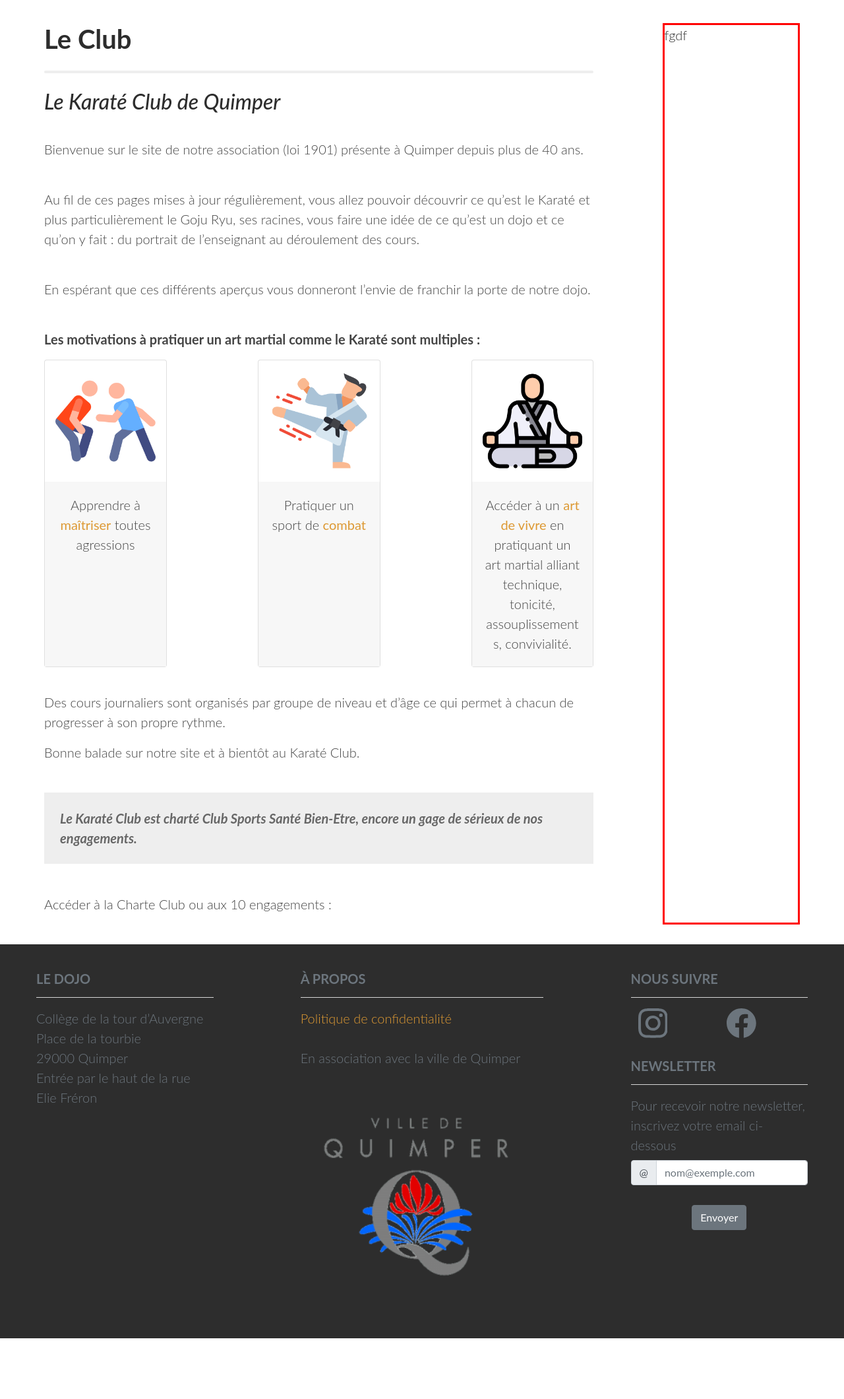
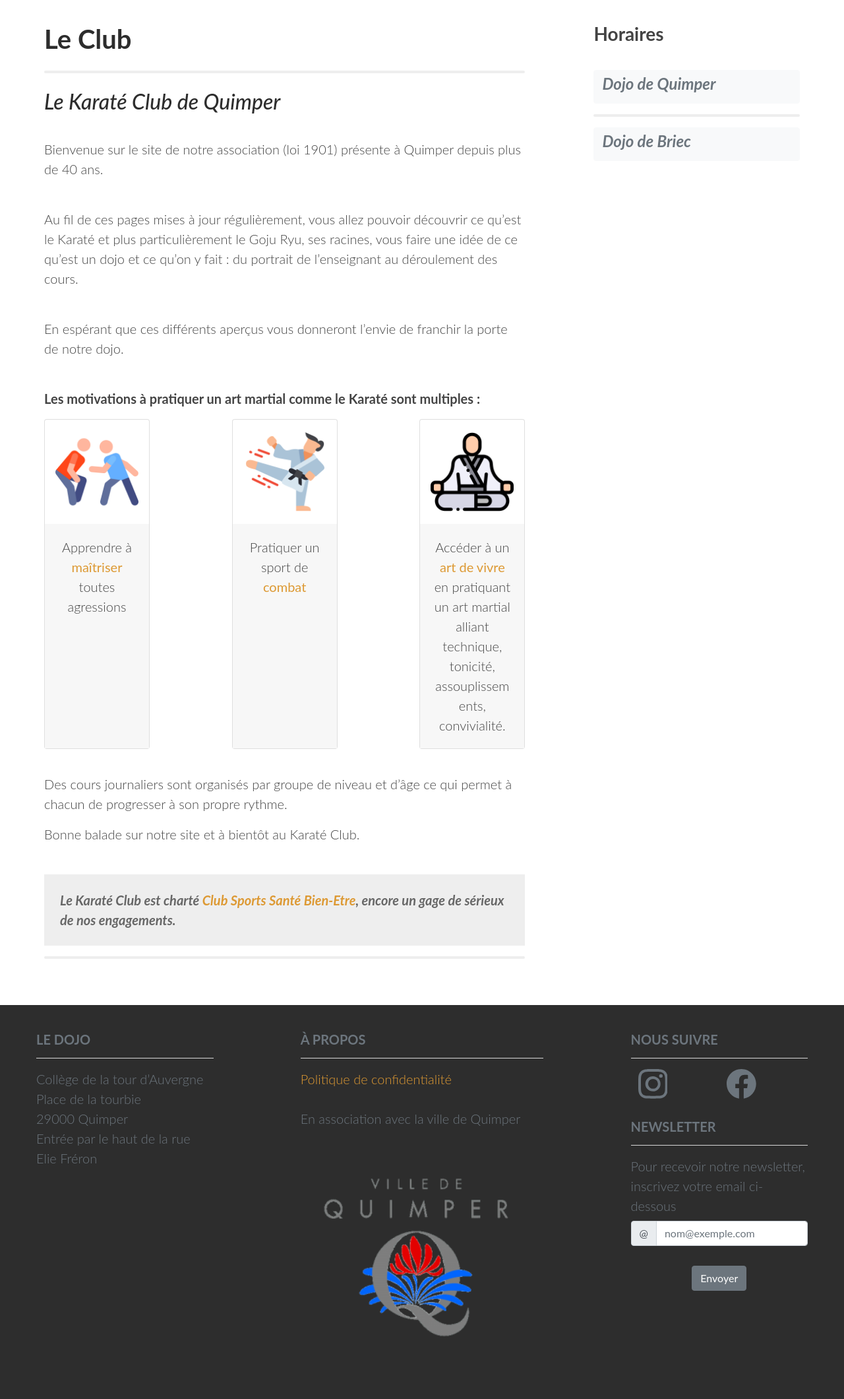
Before and after one commit to Johan-Hascoet/hascoetj-karate-club-quimper, a PHP site: page / in a window 1280 px wide. Shown: the part 90-2210 px from the top of the page at 66% size. Before the commit the page ends 2118 px from the top, so only its background shows below. Run offline with PHP 8.4, Linux system fonts and the light colour scheme; grey boxes are pictures that could not be loaded.

Commit message:
Aside finished

```diff
--- a/KCQ-Accueil.html
+++ b/KCQ-Accueil.html
@@ -47,7 +47,7 @@
 
         <!-- For demo purpose -->
       <main class="row no-gutters mt-5 justify-content-around">
-        <article class="col-12 col-md-7 col-lg-8 lead">
+        <article class="col-12 col-md-7 col-lg-7 lead">
 
           <h1 class="title-content-home">Le Club</h1>
           <hr class="rounded my-4">
@@ -72,7 +72,7 @@
                 <img src="Media/fighting.png" class="card-img-top p-3" alt="fighting">
 
                 <div class="card-body">
-                  <p class="card-text">Apprendre à <b>maîtriser</b> toutes agressions</p>
+                  <p class="card-text">Apprendre à <b class="gold">maîtriser</b> toutes agressions</p>
                 </div>
               </div>
             </div>
@@ -81,7 +81,7 @@
                 <img src="Media/karateka.png" class="card-img-top p-3" alt="karateka">
 
                 <div class="card-body">
-                  <p class="card-text">Pratiquer un sport de <b>combat</b></p>
+                  <p class="card-text">Pratiquer un sport de <b class="gold">combat</b></p>
                 </div>
               </div>
             </div>
@@ -90,7 +90,7 @@
                 <img src="Media/meditation.png" class="card-img-top p-3" alt="meditation">
 
                 <div class="card-body">
-                  <p class="card-text">Accéder à un <b>art de vivre</b> en pratiquant un art martial alliant technique, tonicité, assouplissements, convivialité.</p>
+                  <p class="card-text">Accéder à un <b class="gold">art de vivre</b> en pratiquant un art martial alliant technique, tonicité, assouplissements, convivialité.</p>
                 </div>
               </div>
             </div>
@@ -100,19 +100,92 @@
           <p>Des cours journaliers sont organisés par groupe de niveau et d’âge ce qui permet à chacun de progresser à son propre rythme.</p>
           <p>Bonne balade sur notre site et à bientôt au Karaté Club.</p>
           <br>
-          <p class="home-chart p-4 "><i>Le Karaté Club est charté Club Sports Santé Bien-Etre, encore un gage de sérieux de nos engagements.</i></p>
-          <br>
-          <p>Accéder à la Charte Club ou aux 10 engagements :</p>
+          <p class="home-chart p-4 "><i>Le Karaté Club est charté <span class="gold">Club Sports Santé Bien-Etre</span>, encore un gage de sérieux de nos engagements.</i></p>
+          <hr class="rounded">
         </article>
 
-        <aside class="col-md-3 col-lg-2 d-none d-md-block">
-            fgdf
+        <aside class="col-md-3 col-lg-3 col-12 lead">
+          <div class="row no-gutters">
+            <div class="col-12">
+              <h3 class="font-weight-bold">Horaires</h3>
+              <br>
+
+              <div class="row no-gutters">
+                <div class="col-12">
+                  <button type="button" class="btn btn-light text-secondary w-100" data-toggle="collapse" data-target="#aside-content-quimper">
+                    <h4 class="text-left font-weight-bold font-italic">Dojo de Quimper </h4>
+                  </button>
+                  <br>
+                  <div id="aside-content-quimper" class="collapse mt-2">
+                    <h5 class="font-weight-bold">Cours Enfants</h5>
+
+                    <ul>
+                      <li><p>4/5 ans : <u>mercredi</u> de <span class="gold">17h30 à 18h15</span></p></li>
+                      <li><p>6/7 ans : <u>mardi & vendredi</u> de <span class="gold">17h30 à 18h30</span></p></li>
+                      <li><p>8/9 ans : <u>mardi & vendredi</u> de <span class="gold">18h30 à 19h30</span></p></li>
+                      <li><p>10/14 ans (Self defense) : <u>mercredi</u> de <span class="gold">18h30 à 19h30</span></p></li>
+                      <li><p>10/15 ans (Karaté) : <u>lundi & jeudi</u> de <span class="gold">18h30 à 19h30</span></p></li>
+                      <li><p>4/7 ans : <u>samedi</u> de <span class="gold">9h30 à 10h30</span></p></li>
+                    </ul>
+                    <br>
+                    <h5 class="font-weight-bold">Cours Adultes</h5>
+
+                    <ul class="list-unstyled">
+                      <li><span class="gold">19h30 à 21h00</span> tous les jours sauf samedi</li>
+                      <li>(Pour rappel, le cours débute toujours par un échauffement articulaire / physique)</li>
+                      <li>
+                        <p>
+                          <ul>
+                            <li><u>Lundi</u> : Tous grades</li>
+                            <li><u>Mardi</u> : Self defense (ouvert à tous > 13 ans)</li>
+                            <li><u>Mercredi</u> : Tous grades</li>
+                            <li><u>Jeudi</u> : Tous grades</li>
+                            <li><u>Vendredi</u> : Kobudo et/ou karaté tous grades</li>
+                          </ul>
+                        </p>
+                      </li>
+                      <li><u>Samedi :</u></li>
+                      <li>
+                        <p>
+                          <ul>
+                            <li><span class="gold">10h30 à 12h00</span> : Tous grades</li>
+                            <li><span class="gold">14h15 à 15h30</span> : Hojo Undo -> Renforcement musculaire et assouplissement (y compris pour les adhérents self défense)</li>
+                          </ul>
+                        </p>
+                      </li>
+                    </ul>
+                  </div>
+                </div>
+              </div>
+              <hr class="rounded">
+              <div class="row no-gutters">
+                <div class="col-12">
+                  <button type="button" class="btn btn-light text-secondary w-100" data-toggle="collapse" data-target="#aside-content-briec">
+                    <h4 class="text-left font-weight-bold font-italic">Dojo de Briec</h4>
+                  </button>
+                  <br>
+                  <div id="aside-content-briec" class="collapse mt-2">
+                    <h5 class="font-weight-bold">Cours Enfants</h5>
+
+                    <ul>
+                      <li>6/9 ans : <u>samedi</u> de <span class="gold">14h00 à 15h00</span> (participation des parents possible avec licence famille)</li>
+                      <li>10/15 ans : <u>samedi</u> de <span class="gold">15h00 à 16h00</span></li>
+                    </ul>
+
+                    <br>
+                    <h5 class="font-weight-bold">Cours Adultes</h5>
+                    <span>Cours possibles au Dojo de Quimper</span>
+                  </div>
+                </div>
+              </div>
+            </div>
+          </div>
         </aside>
 
       </main>
       <br>
 
-      <footer class="lead">
+      <footer class="lead mt-4">
         <div class="row footer">
           <div class="col-12">
             <div class="row no-gutters text-muted justify-content-between m-4">
@@ -134,7 +207,7 @@
                 <h5 class="text-uppercase font-weight-bold">à propos</h5>
                 <hr>
                 <ul class="list-unstyled">
-                  <li><a href="" class="confidential-content">Politique de confidentialité</a></li>
+                  <li><a href="" class="gold">Politique de confidentialité</a></li>
                   <br>
                   <li>En association avec la ville de Quimper</li>
                   <li><img src="Media/quimper-logo.png" alt="Quimper-Logo" width="100%" height="100%"></li>
--- a/style.css
+++ b/style.css
@@ -70,15 +70,19 @@ main p {
 }
 
 aside {
-    border: solid red;
+    color: #444444;
+}
+
+aside ul {
+    list-style-type: disc;
+}
+
+aside ul li u {
+    color: #3b3b3b;
 }
 
 .card-body {
     background-color: #f7f7f7;
-}
-
-.card-body b {
-    color: #dd9933;
 }
 
 .footer{
@@ -89,7 +93,7 @@ aside {
     background-color: #eee;
 }
 
-.confidential-content {
+.gold {
     color: #dd9933;
 }
 
```
